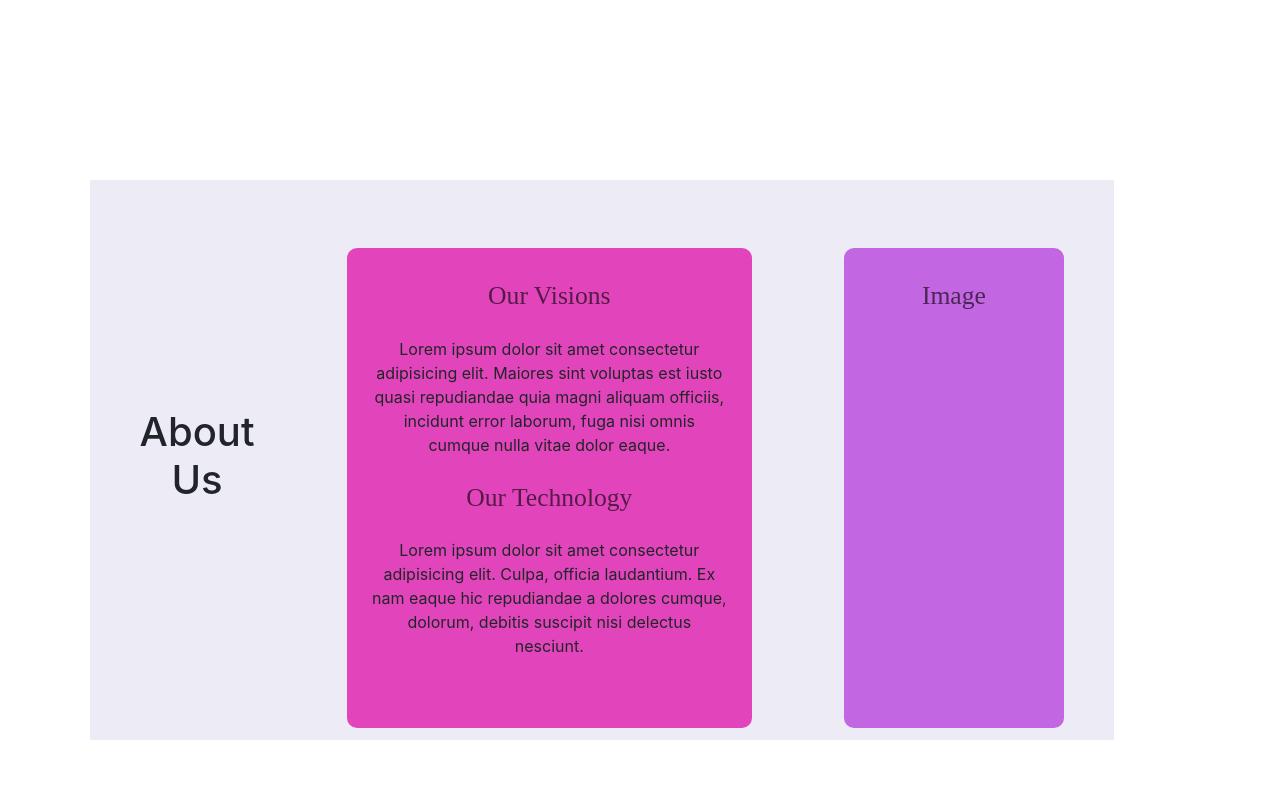
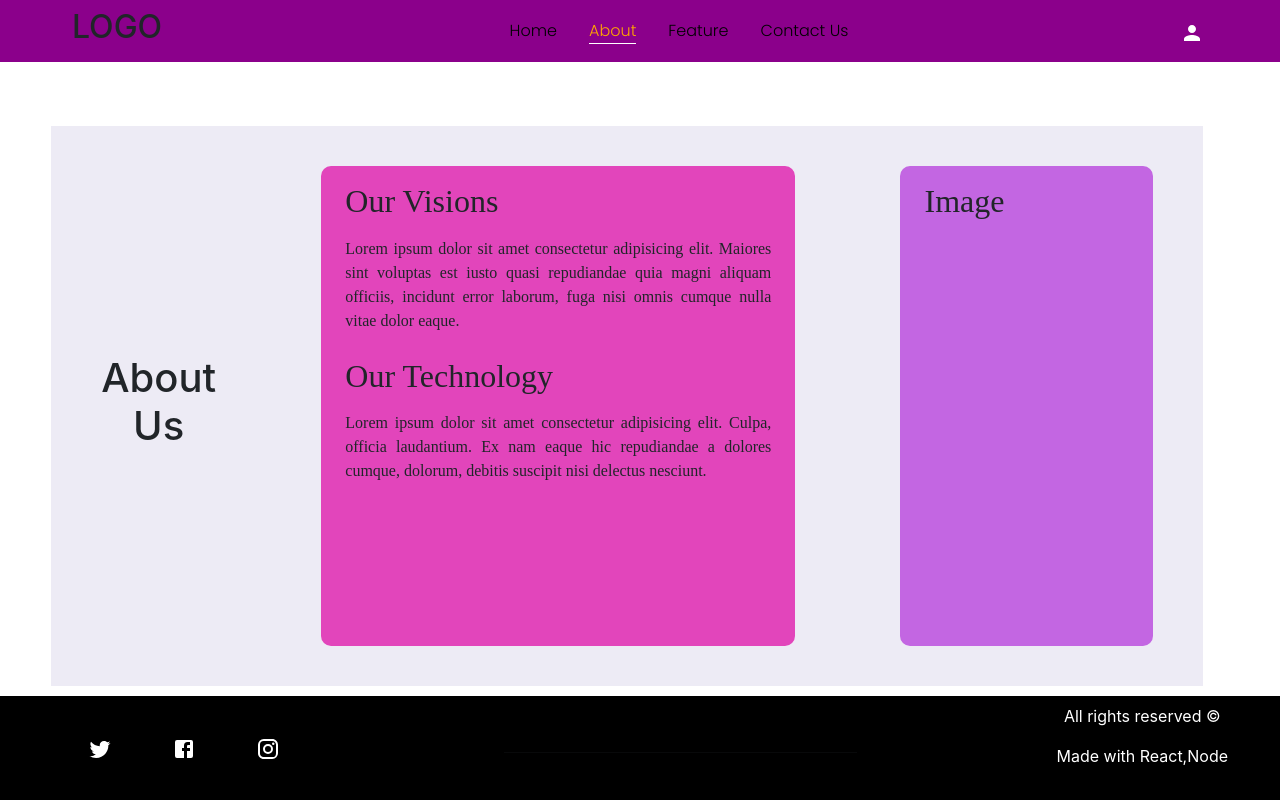
Before and after one commit to amalu-sajeev-me/bug-free-robot, a React (Create React App) app in the folder client/: page /about in a window 1280 px wide. Shown: the top 800 px of the page. Built offline with nearby package versions, Linux system fonts and the light colour scheme; the HTML template or start-up script is replaced by a standard one.

Commit message:
final files

```diff
--- a/client/package.json
+++ b/client/package.json
@@ -5,10 +5,9 @@
   "dependencies": {
     "@emotion/react": "^11.7.1",
     "@emotion/styled": "^11.6.0",
+    "@material-ui/core": "^4.12.3",
     "@material-ui/icons": "^4.11.2",
     "@mui/material": "^5.2.8",
-    "@material-ui/core": "^4.12.3",
-    "@material-ui/icons": "^4.11.2",
     "@testing-library/jest-dom": "^5.16.1",
     "@testing-library/react": "^12.1.2",
     "@testing-library/user-event": "^13.5.0",
@@ -16,7 +15,7 @@
     "react": "^17.0.2",
     "react-bootstrap": "^2.1.1",
     "react-dom": "^17.0.2",
-    "react-router-dom": "^5.2.0",
+    "react-router-dom": "^5.3.0",
     "react-scripts": "5.0.0",
     "web-vitals": "^2.1.3"
   },
--- a/client/src/App.js
+++ b/client/src/App.js
@@ -1,12 +1,18 @@
 import './App.css';
 import About from './Components/About/About';
 import Contactsection from './Components/Contactus/Contactsection';
-
+import Home from './Components/Home/Home';
+import Footer from './Components/Footer/Footer'
+import List from './Components/Home/List';
+import {Route} from 'react-router-dom';
 function App() {
   return (
     <div className="App">
-      <About/>
-      <Contactsection/>
+      <List/>
+      <Route exact path="/" component={Home}/>
+      <Route exact path="/about" component={About}/>
+      <Route exact path="/contact" component={Contactsection}/>
+      <Footer/>
 
     </div>
   );
--- a/client/src/Components/About/About.js
+++ b/client/src/Components/About/About.js
@@ -3,15 +3,15 @@ import "./aboutSection.css";
 // import { Box } from "@mui/material";
 const About = () => {
   return (
-      <div className ="container">
+      <div className ="container1">
         <h1>About Us</h1>
-         <div className="aboutSection">
+         <div className="aboutSection1">
              <h2>Our Visions</h2>
              <p>Lorem ipsum dolor sit amet consectetur adipisicing elit. Maiores sint voluptas est iusto quasi repudiandae quia magni aliquam officiis, incidunt error laborum, fuga nisi omnis cumque nulla vitae dolor eaque.</p>
              <h2>Our Technology</h2>
              <p>Lorem ipsum dolor sit amet consectetur adipisicing elit. Culpa, officia laudantium. Ex nam eaque hic repudiandae a dolores cumque, dolorum, debitis suscipit nisi delectus nesciunt.</p>
          </div>
-           <div className="aboutSectionGradient">
+           <div className="aboutSectionGradient1">
              <h2>Image</h2>
              <img src="" alt="" />
 
--- a/client/src/Components/About/aboutSection.css
+++ b/client/src/Components/About/aboutSection.css
@@ -1,11 +1,11 @@
 
-.container{
+.container1{
     height: 70vh;
     width: 100vw;
-    max-width: 80%;
+    max-width: 90%;
     background-color: rgb(237, 235, 245);
-    margin-top: 180px;
-    margin-left: 7%;
+    margin-top: 5%;
+    margin-left: 4%;
     margin-bottom: 10%;
     padding:50px;
     display: flex;
@@ -17,7 +17,7 @@
 
 
 
-.aboutSection {
+.aboutSection1 {
     height: 60vh;
     border-radius: 10px;
     width: 100vw;
@@ -25,11 +25,12 @@
     padding: .5em 1.5em;
     margin-left: 10%;
     margin-top: 6%;
+    margin-bottom: 6%;
 
 
   }
 
-  .aboutSectionGradient {
+  .aboutSectionGradient1 {
     height: 60vh;
     border-radius: 10px;
     width: 50vw;
@@ -37,48 +38,18 @@
     padding: .5em 1.5em;
     margin-left: 10%;
     margin-top: 6%;
+    margin-bottom: 6%;
   }
 
-  .aboutSectionContainer {
-    position: absolute;
-    left: 50%;
-    top: 50%;
-    background-color: rgb(255, 255, 255);
-    width: 80vw;
-    height: 80vh;
-    transform: translateX(-50%) translateY(-50%);
-    box-shadow: -10px 10px 10px rgba(0, 0, 0, 0.192);
 
+  .container1 h2 {
     display: flex;
-    flex-direction: column;
-    align-items: center;
-  }
-
-  .Container > h2 {
-    font: 400 3vmax "Roboto";
-    color: tomato;
-    margin: 2vmax;
-  }
-
-  .aboutSectionContainer > div > div > span {
-    font: 100 1vmax "Roboto";
-    color: rgba(0, 0, 0, 0.616);
+    font-family: 'Algerian';
+    width:auto;
     text-align: center;
-    width: 80%;
-  }
-
-  .Container {
-    border-left: 1px solid rgba(0, 0, 0, 0.116);
-  }
-
-  .aboutSection > h2 {
-    color: rgba(0, 0, 0, 0.623);
-    font: 100 2vmax "Algerian";
-    margin: 2vmax;
-  }
-
-  .aboutSectionGradient > h2{
-    color: rgba(0, 0, 0, 0.623);
-    font: 100 2vmax "Algerian";
-    margin: 2vmax;
-  }
+}
+.container1 p{
+    text-align: justify;
+    font-family: 'Times New Roman', Times, serif;
+    font-weight: 200;
+}
--- a/client/src/Components/Contactus/Contactsection.css
+++ b/client/src/Components/Contactus/Contactsection.css
@@ -1,84 +1,53 @@
 
-.container{
-    height: 70vh;
-    width: 100vw;
-    max-width: 80%;
+.container2{
+    height: 80vh;
+    max-width: 90%;
     background-color: rgb(237, 235, 245);
-    margin-top: 180px;
-    margin-left: 7%;
+    margin-top:5%;
+    margin-left: 4%;
     margin-bottom: 10%;
     padding:50px;
-    display: flex;
     justify-content: space-around;
     align-items: center;
+    display: flex;
 
 }
 
 
 
 
-.aboutSection {
+.aboutSection2 {
     height: 60vh;
     border-radius: 10px;
-    width: 100vw;
+    width: 40vw;
     background-color: rgb(226, 69, 187);
     padding: .5em 1.5em;
     margin-left: 10%;
     margin-top: 6%;
+    margin-bottom: 6%;
 
 
   }
 
-  .aboutSectionGradient {
+  .aboutSectionGradient2 {
     height: 60vh;
     border-radius: 10px;
-    width: 50vw;
+    width: 30vw;
     background-color: rgb(195, 102, 226);
     padding: .5em 1.5em;
     margin-left: 10%;
     margin-top: 6%;
+    margin-bottom: 6%;
   }
 
-  .aboutSectionContainer {
-    position: absolute;
-    left: 50%;
-    top: 50%;
-    background-color: rgb(255, 255, 255);
-    width: 80vw;
-    height: 80vh;
-    transform: translateX(-50%) translateY(-50%);
-    box-shadow: -10px 10px 10px rgba(0, 0, 0, 0.192);
-
-    display: flex;
-    flex-direction: column;
-    align-items: center;
+  .container2 h2 {
+      display: flex;
+      font-family: 'Algerian';
+      width:auto;
+      text-align: center;
   }
-
-  .Container > h2 {
-    font: 400 3vmax "Roboto";
-    color: tomato;
-    margin: 2vmax;
+  .container2 p{
+      text-align: justify;
+      font-family: 'Times New Roman', Times, serif;
+      font-weight: 200;
   }
-
-  .aboutSectionContainer > div > div > span {
-    font: 100 1vmax "Roboto";
-    color: rgba(0, 0, 0, 0.616);
-    text-align: center;
-    width: 80%;
-  }
-
-  .Container {
-    border-left: 1px solid rgba(0, 0, 0, 0.116);
-  }
-
-  .aboutSection > h2 {
-    color: rgba(0, 0, 0, 0.623);
-    font: 100 2vmax "Algerian";
-    margin: 2vmax;
-  }
-
-  .aboutSectionGradient > h2{
-    color: rgba(0, 0, 0, 0.623);
-    font: 100 2vmax "Algerian";
-    margin: 2vmax;
-  }
--- a/client/src/Components/Contactus/Contactsection.jsx
+++ b/client/src/Components/Contactus/Contactsection.jsx
@@ -3,9 +3,9 @@ import "./Contactsection.css";
 // import { Box } from "@mui/material";
 const Contactsection= () => {
   return (
-      <div className ="container">
-        <h1>Contact Us</h1>
-         <div className="aboutSection">
+      <div className ="container2">
+         <h1>Contact Us</h1>
+         <div className="aboutSection2">
              <h2>Address</h2>
              <p>Lorem ipsum dolor sit amet consectetur adipisicing elit. Maiores sint voluptas est iusto quasi repudiandae quia magni aliquam officiis, incidunt error laborum, fuga nisi omnis cumque nulla vitae dolor eaque.</p>
              <h2>Custemer Care Numbers</h2>
@@ -13,7 +13,7 @@ const Contactsection= () => {
              <p>8484848484</p>
 
          </div>
-           <div className="aboutSectionGradient">
+           <div className="aboutSectionGradient2">
              <h2>Location</h2>
 
            </div>
--- a/client/src/Components/Css/Home.css
+++ b/client/src/Components/Css/Home.css
@@ -3,7 +3,7 @@
     background-color: transparent;
     justify-content: space-around;
     align-items: center;
-    margin-top: 10%;
+    margin-top: 5%;
     padding: 50px;
 }
 .contentBox{
```
Also changed, not shown: 1 other file (tests, documents, lock files or other folders).
